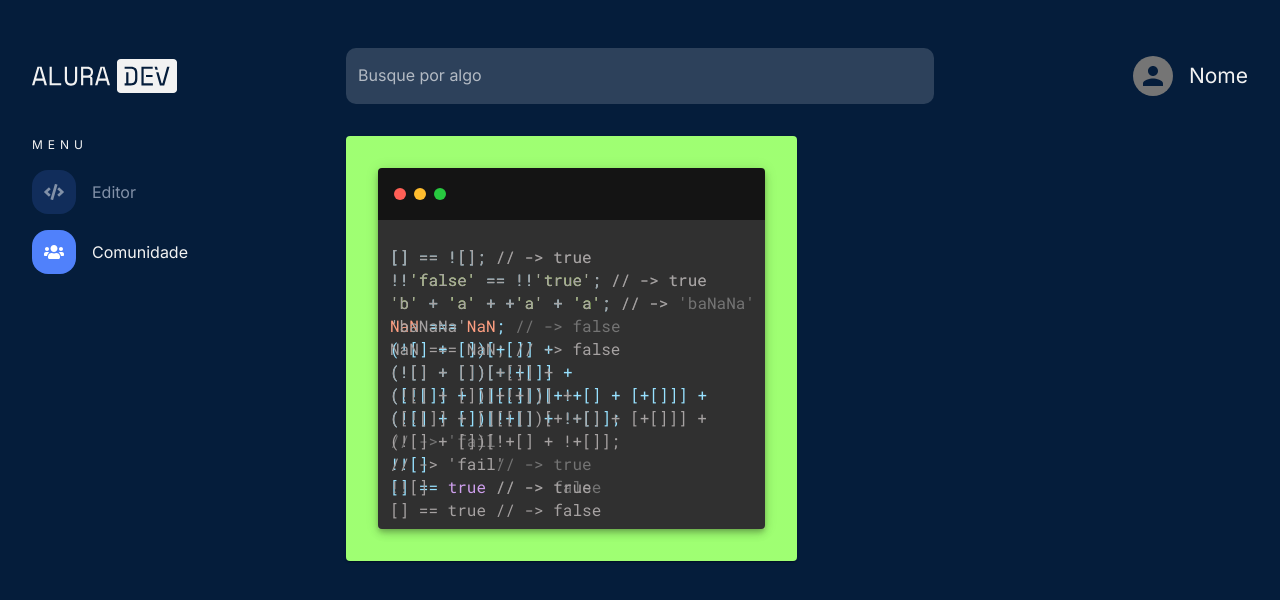
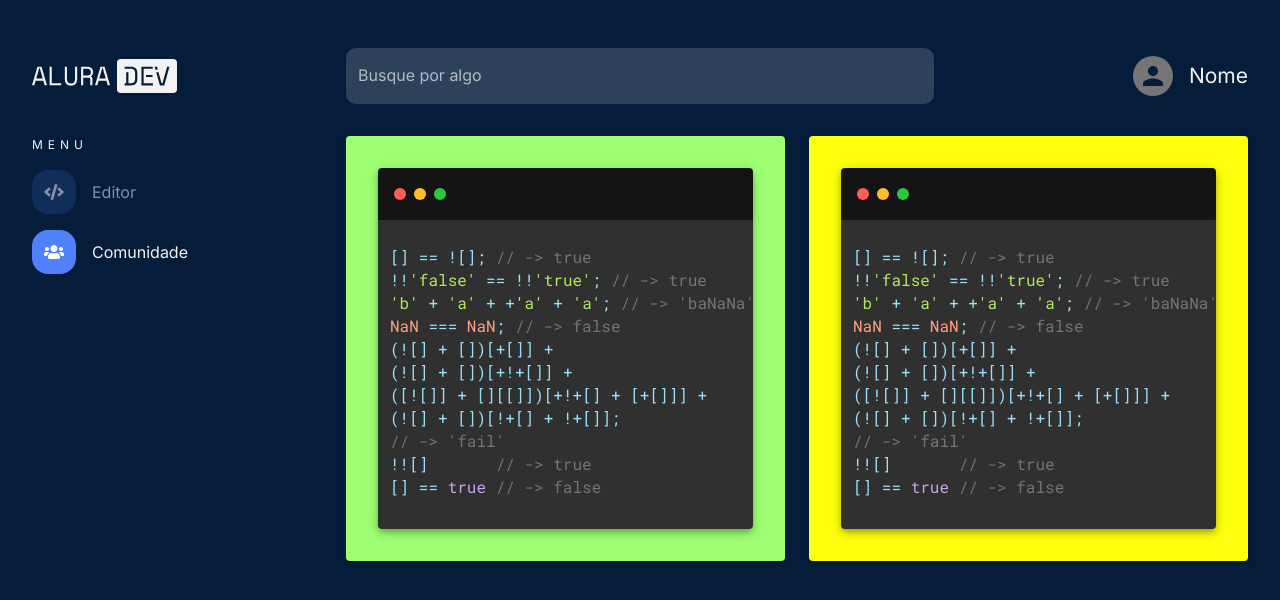
Before and after one commit to FelipeAfonso/alura-challenge-all-dev, a Next.js app: page /comunidade in a window 1280 px wide. Shown: the top 600 px of the page. Built offline with nearby package versions, Linux system fonts and the light colour scheme.

Commit message:
fixed editor container strange behaviors

```diff
--- a/components/EditorContainer.tsx
+++ b/components/EditorContainer.tsx
@@ -15,8 +15,23 @@ export const EditorContainer: FC<{
   const [code, setCode] = useState(initialCode ?? '');
 
   return (
-    <Paper sx={{ bgcolor: color, p: 4 }}>
-      <Paper elevation={5} sx={{ bgcolor: '#141414', backgroundImage: 'none' }}>
+    <Paper
+      sx={{
+        bgcolor: color,
+        p: 4,
+      }}
+    >
+      <Paper
+        elevation={5}
+        sx={{
+          bgcolor: '#141414',
+          backgroundImage: 'none',
+          transition: 'background-color 0.3s ease-in-out',
+          '&:hover': {
+            bgcolor: editable ? '#242424' : '#141414',
+          },
+        }}
+      >
         <Box mx={2} py={2}>
           <svg width="52" height="12" viewBox="0 0 52 12" fill="none">
             <circle cx="6" cy="6" r="6" fill="#FF5F56" />
@@ -64,11 +79,11 @@ export const EditorContainer: FC<{
               caretColor: '#f2f2f2',
               color: 'transparent',
               fontFamily: 'Roboto Mono, Consolas, "monospaced"',
+              transition: 'none',
+              WebkitTransition: 'none',
               '&:hover': {
                 '& .MuiFilledInput-root': {
-                  bgcolor: editable
-                    ? 'rgb(255, 255, 255, 0.16)'
-                    : 'transparent',
+                  bgcolor: 'transparent',
                   borderRadius: 0,
                   minHeight: 305,
                   color: 'transparent',
@@ -77,9 +92,7 @@ export const EditorContainer: FC<{
               },
               '& .Mui-focused': {
                 '& .MuiFilledInput-root': {
-                  bgcolor: editable
-                    ? 'rgb(255, 255, 255, 0.24)'
-                    : 'transparent',
+                  bgcolor: 'transparent',
                   borderRadius: 0,
                   minHeight: 305,
                   color: 'transparent',
@@ -87,12 +100,17 @@ export const EditorContainer: FC<{
                 },
               },
               '& .Mui-disabled': {
+                transition: 'none',
+                WebkitTransition: 'none',
                 '& .MuiFilledInput-root': {
                   bgcolor: 'transparent',
                   borderRadius: 0,
                   minHeight: 305,
                   color: 'transparent',
                   fontFamily: 'Roboto Mono, Consolas, "monospaced"',
+                },
+                '& .MuiFilledInput-input': {
+                  WebkitTextFillColor: 'transparent',
                 },
               },
               '& .MuiFilledInput-root': {
--- a/pages/comunidade/index.tsx
+++ b/pages/comunidade/index.tsx
@@ -37,7 +37,14 @@ const Community: NextPage<{
         />
         <title>Comunidade Alura Dev</title>
       </Head>
-      <Grid item container xs={12} lg={9}>
+      <Grid
+        item
+        container
+        xs={12}
+        lg={9}
+        spacing={3}
+        sx={{ px: { xs: 4, lg: 0 } }}
+      >
         {(mockedData as ProjectData[]).map(d => (
           <Grid key={d.id} item xs={12} lg={6}>
             <EditorContainer
--- a/pages/comunidade/mockdata.json
+++ b/pages/comunidade/mockdata.json
@@ -10,5 +10,17 @@
     "userPicUrl": "",
     "favoritesCount": 5,
     "commentsCount": 6
+  },
+  {
+    "id": "2",
+    "title": "Outputs Estranhos do JS 2",
+    "description": "Coleção de diferentes códigos que retornam resultados estranhos!",
+    "color": "#ffff00",
+    "language": "javascript",
+    "code": "[] == ![]; // -> true\n!!'false' == !!'true'; // -> true\n'b' + 'a' + +'a' + 'a'; // -> 'baNaNa'\nNaN === NaN; // -> false\n(![] + [])[+[]] +\n(![] + [])[+!+[]] +\n([![]] + [][[]])[+!+[] + [+[]]] +\n(![] + [])[!+[] + !+[]];\n// -> 'fail'\n!![]       // -> true\n[] == true // -> false",
+    "userName": "Felipe",
+    "userPicUrl": "",
+    "favoritesCount": 12,
+    "commentsCount": 3
   }
 ]
```
